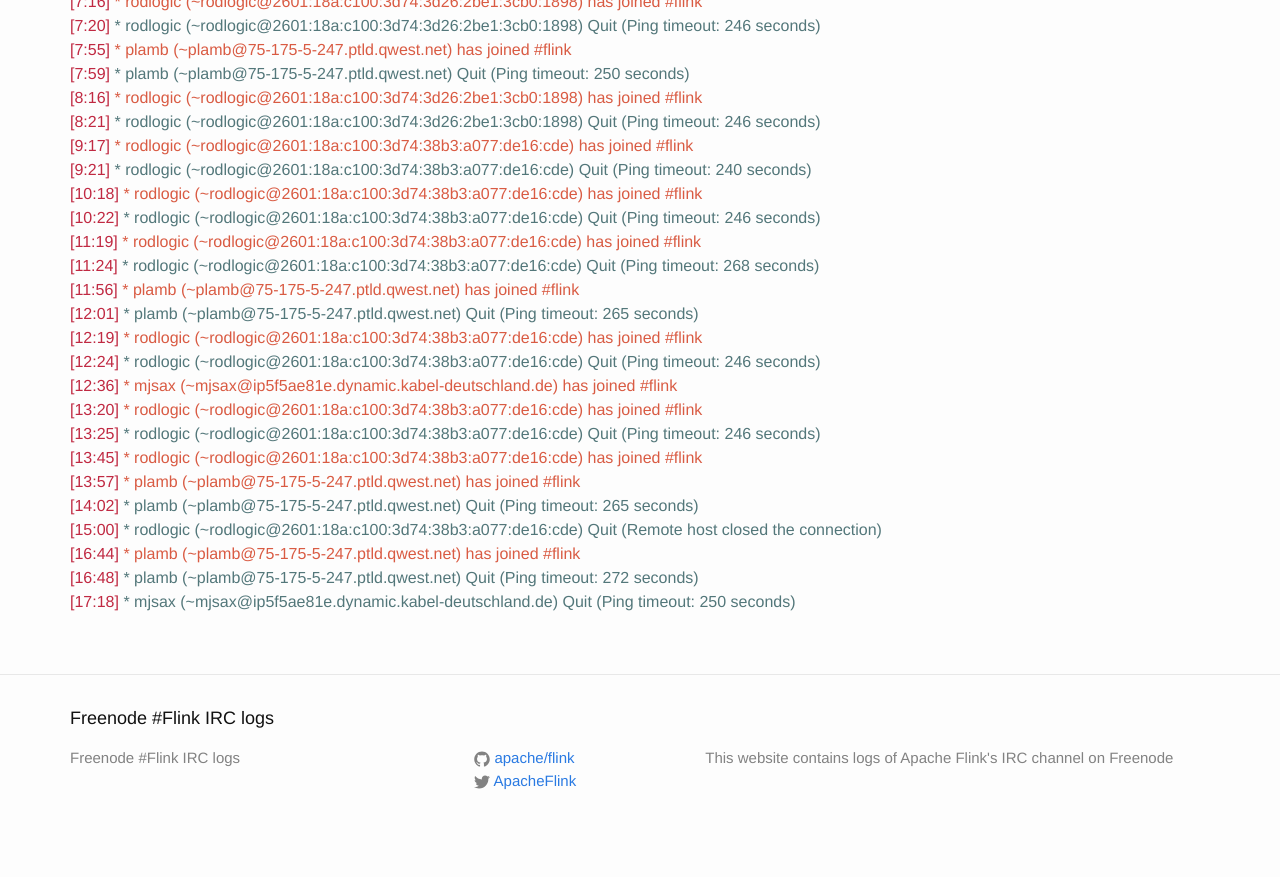
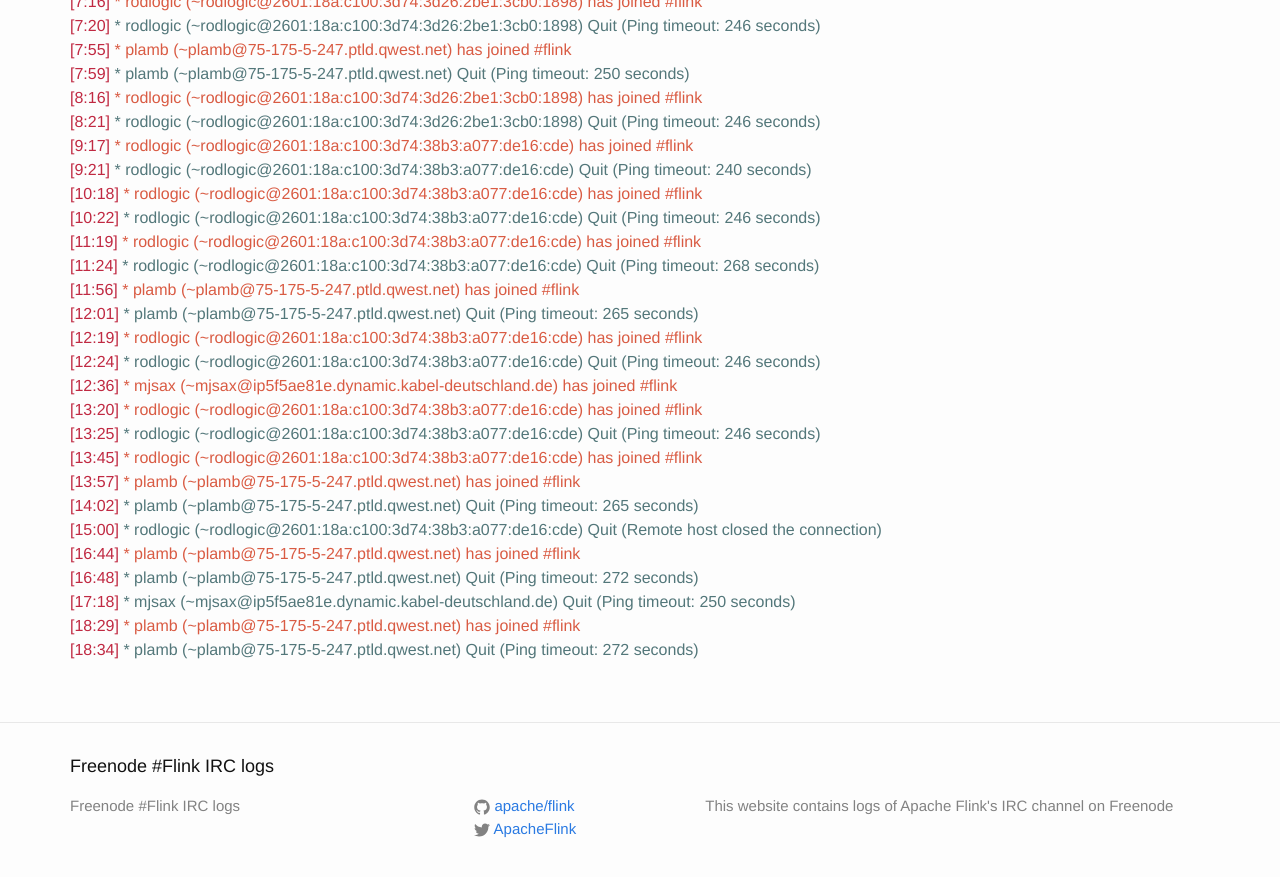
Before and after one commit to flink-irc-logs/flink-irc-logs.github.io, a Jekyll site: the page built from _posts/2015-10-24-logs.markdown, in a window 1280 px wide and 900 px high, scrolled down 594 px. Shown: the top 877 px of the window. Built offline with Jekyll 4.4.1, drawn with Linux system fonts in a browser that asks for light colours; before the commit the page ends 1446 px from its top, so only the background shows below that.

Commit message:
Update of the logs on Sat Oct 24 19:28:52 CEST 2015

```diff
--- a/_posts/2015-10-24-logs.markdown
+++ b/_posts/2015-10-24-logs.markdown
@@ -46,3 +46,5 @@
 <span class="irc-date">[16:44]</span> <span class="irc-green">* plamb (~plamb@75-175-5-247.ptld.qwest.net) has joined #flink</span><br />
 <span class="irc-date">[16:48]</span> <span class="irc-navy">* plamb (~plamb@75-175-5-247.ptld.qwest.net) Quit (Ping timeout: 272 seconds)</span><br />
 <span class="irc-date">[17:18]</span> <span class="irc-navy">* mjsax (~mjsax@ip5f5ae81e.dynamic.kabel-deutschland.de) Quit (Ping timeout: 250 seconds)</span><br />
+<span class="irc-date">[18:29]</span> <span class="irc-green">* plamb (~plamb@75-175-5-247.ptld.qwest.net) has joined #flink</span><br />
+<span class="irc-date">[18:34]</span> <span class="irc-navy">* plamb (~plamb@75-175-5-247.ptld.qwest.net) Quit (Ping timeout: 272 seconds)</span><br />
```
